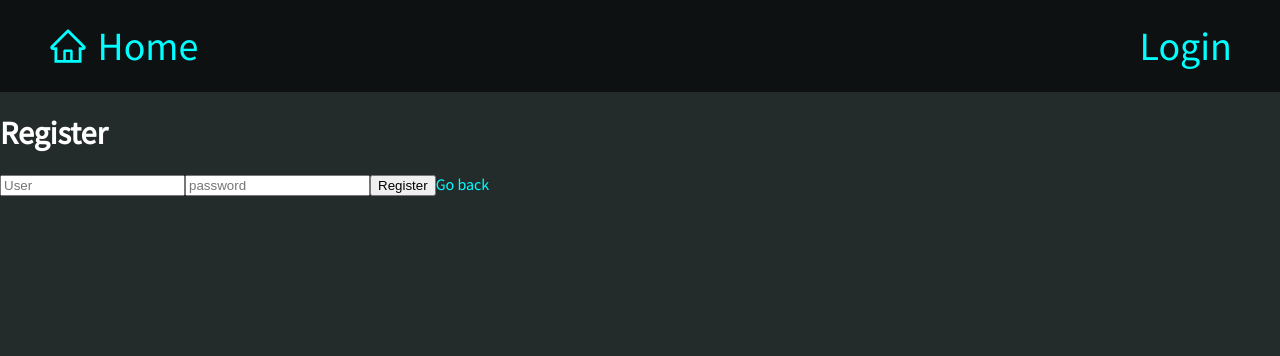
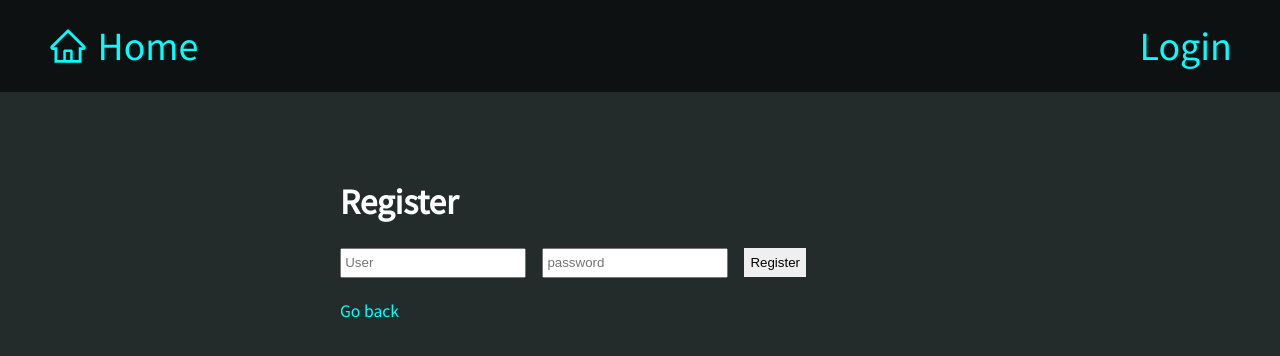
Before and after one commit to GeorgiPetrushev/firebase-login-google, a React (Create React App) app: page /login/register in a window 1280 px wide. Shown: the top 356 px of the page. Built offline with nearby package versions, Linux system fonts and the light colour scheme; no server answers.

Commit message:
finish style

```diff
--- a/src/components/pages/Dashboard.jsx
+++ b/src/components/pages/Dashboard.jsx
@@ -2,37 +2,36 @@ import React from "react";
 import { useNavigate } from "react-router-dom";
 import { auth } from "../../utils/firebaseConf";
 import { useAuthState } from "react-firebase-hooks/auth";
+import DashboardStyle from "../../style/DashboardStyle";
 
 const Dashboard = () => {
   const [user, loading] = useAuthState(auth);
 
   let navigate = useNavigate();
 
-
-
   if (loading) {
     return <h1>loading ...</h1>;
   }
 
-  if (!user){
+  if (!user) {
     return navigate("/login");
   }
 
-
-  if(user)
+  if (user)
     return (
-    <div>
+      <DashboardStyle>
         <div>Welcome: {user.displayName}</div>
-
+        <br></br>
         <button
-        onClick={async() => {
+          className="sing-out-btn"
+          onClick={async () => {
             navigate("/login");
             auth.signOut();
           }}
         >
           Sing Out
         </button>
-    </div>
+      </DashboardStyle>
     );
 };
 
--- a/src/components/pages/Login.jsx
+++ b/src/components/pages/Login.jsx
@@ -51,6 +51,7 @@ const Login = () => {
           value={loginEmail}
         ></input>
         <input
+          type="password"
           placeholder="password"
           onChange={(e) => setLoginPassword(e.target.value)}
           value={loginPasswords}
@@ -62,9 +63,8 @@ const Login = () => {
       </div>
       <div>or</div>
       <div className="google-btn-container">
-
-          <FcGoogle />
-      <button onClick={GoogleLogin} className="google-btn">
+        <FcGoogle />
+        <button onClick={GoogleLogin} className="google-btn">
           Sing in with your Google account
         </button>
       </div>
--- a/src/components/pages/Register.jsx
+++ b/src/components/pages/Register.jsx
@@ -1,34 +1,50 @@
-import React,{useState} from "react";
+import React, { useState } from "react";
 import { Link } from "react-router-dom";
-import {  createUserWithEmailAndPassword } from "firebase/auth";
+import { createUserWithEmailAndPassword } from "firebase/auth";
 import { auth } from "../../utils/firebaseConf";
 import { useNavigate } from "react-router-dom";
-
+import RegisterStyle from "../../style/RegisterStyle";
 
 const Register = () => {
-
   const [registerEmail, setRegisterEmail] = useState("");
   const [registerPasswords, setRegisterPassword] = useState("");
   let navigate = useNavigate();
 
   const registerForm = async () => {
     try {
-      const user = await createUserWithEmailAndPassword(auth,registerEmail,registerPasswords);
+      const user = await createUserWithEmailAndPassword(
+        auth,
+        registerEmail,
+        registerPasswords
+      );
       console.log(user);
       navigate("../dashboard");
     } catch (error) {
       console.log(error.message);
     }
-  }
+  };
 
   return (
-    <div>
+    <RegisterStyle>
       <h1>Register</h1>
-      <input placeholder="User" onChange={(e)=> setRegisterEmail(e.target.value)} value={registerEmail}></input>
-      <input placeholder="password" onChange={(e)=> setRegisterPassword(e.target.value)} value={registerPasswords}></input>
-      <button onClick={registerForm}>Register</button>
+      <input
+        placeholder="User"
+        onChange={(e) => setRegisterEmail(e.target.value)}
+        value={registerEmail}
+      ></input>
+      <input
+        type="password"
+        placeholder="password"
+        onChange={(e) => setRegisterPassword(e.target.value)}
+        value={registerPasswords}
+      ></input>
+      <button onClick={registerForm} className="register-btn">
+        Register
+      </button>
+      <br />
+      <br />
       <Link to="/login">Go back</Link>
-    </div>
+    </RegisterStyle>
   );
 };
 
--- a/src/style/DashboardStyle.js
+++ b/src/style/DashboardStyle.js
@@ -1,5 +1,23 @@
 import styled from "styled-components";
 
-const DashboardStyle = styled.div``;
+const DashboardStyle = styled.div`
+
+padding: 2rem;
+  max-width: 600px;
+  margin: auto;
+  margin-top: 2rem;
+  font-size: 1.5rem;
+
+  .sing-out-btn {
+    height: 1.8rem;
+    transition: 400ms;
+    border: none;
+    &:hover {
+      background-color: aqua;
+      border-radius: 0.4rem;
+    }
+  }
+
+`;
 
 export default DashboardStyle;
--- a/src/style/LoginStyle.js
+++ b/src/style/LoginStyle.js
@@ -10,7 +10,7 @@ const LoginStyle = styled.div`
   input {
     margin-right: 1rem;
     height: 1.5rem;
-    padding-left: 0.2rem;
+    padding-left: 0.3rem;
   }
   .login-btn {
     height: 1.8rem;
--- a/src/style/RegisterStyle.js
+++ b/src/style/RegisterStyle.js
@@ -1,5 +1,26 @@
 import styled from "styled-components";
 
-const RegisterStyle = styled.div``;
+const RegisterStyle = styled.div`
+
+padding: 2rem;
+  max-width: 600px;
+  margin: auto;
+  margin-top: 2rem;
+  font-size: 1.1rem;
+  input{
+    margin-right: 1rem;
+    height: 1.5rem;
+    padding-left: 0.2rem;
+  }
+  .register-btn {
+    height: 1.8rem;
+    transition: 400ms;
+    border: none;
+    &:hover {
+      background-color: aqua;
+      border-radius: 0.4rem;
+    }
+  }
+`;
 
 export default RegisterStyle;
```
Lines whose indentation alone changed are shown as unchanged.
